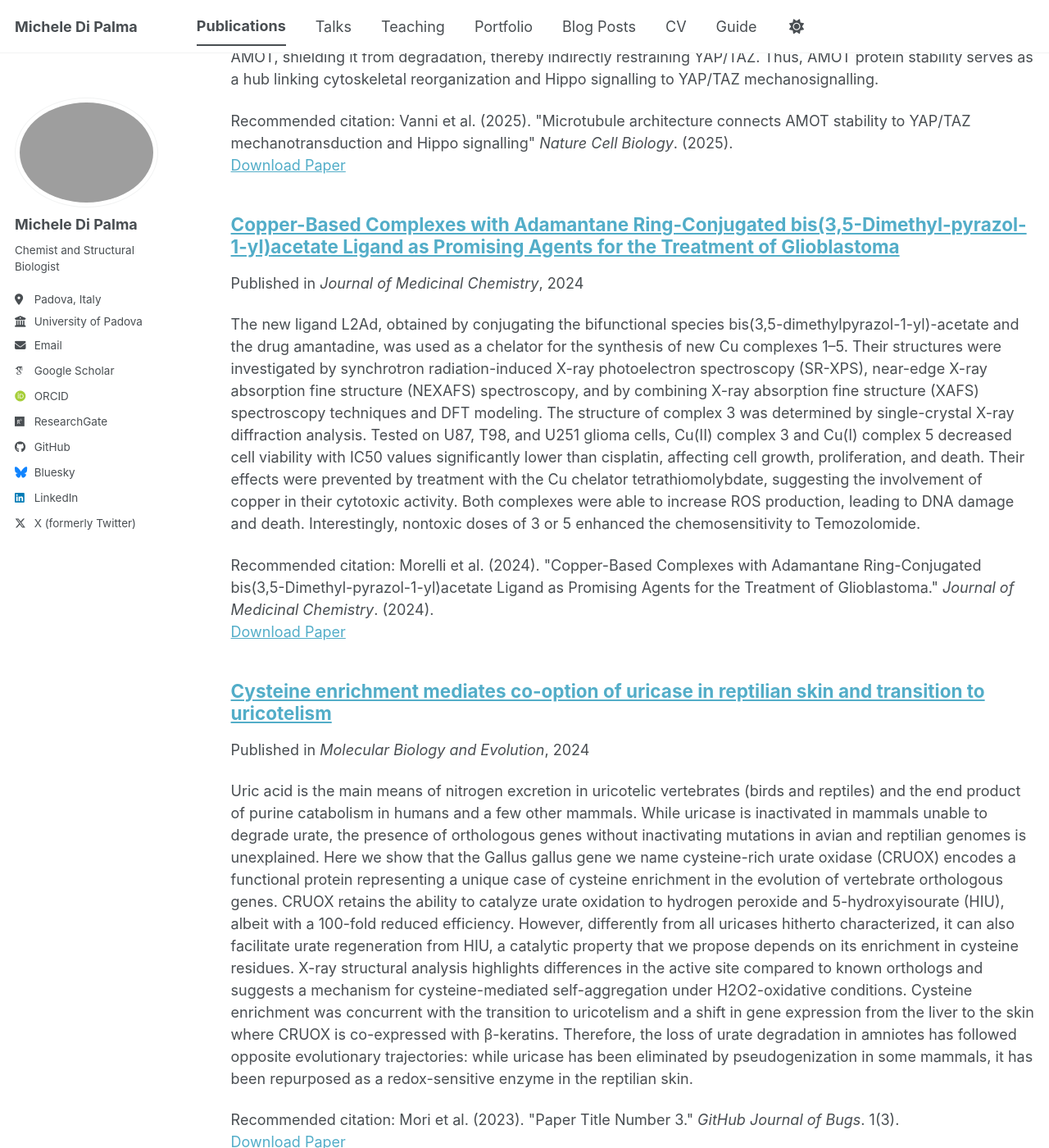
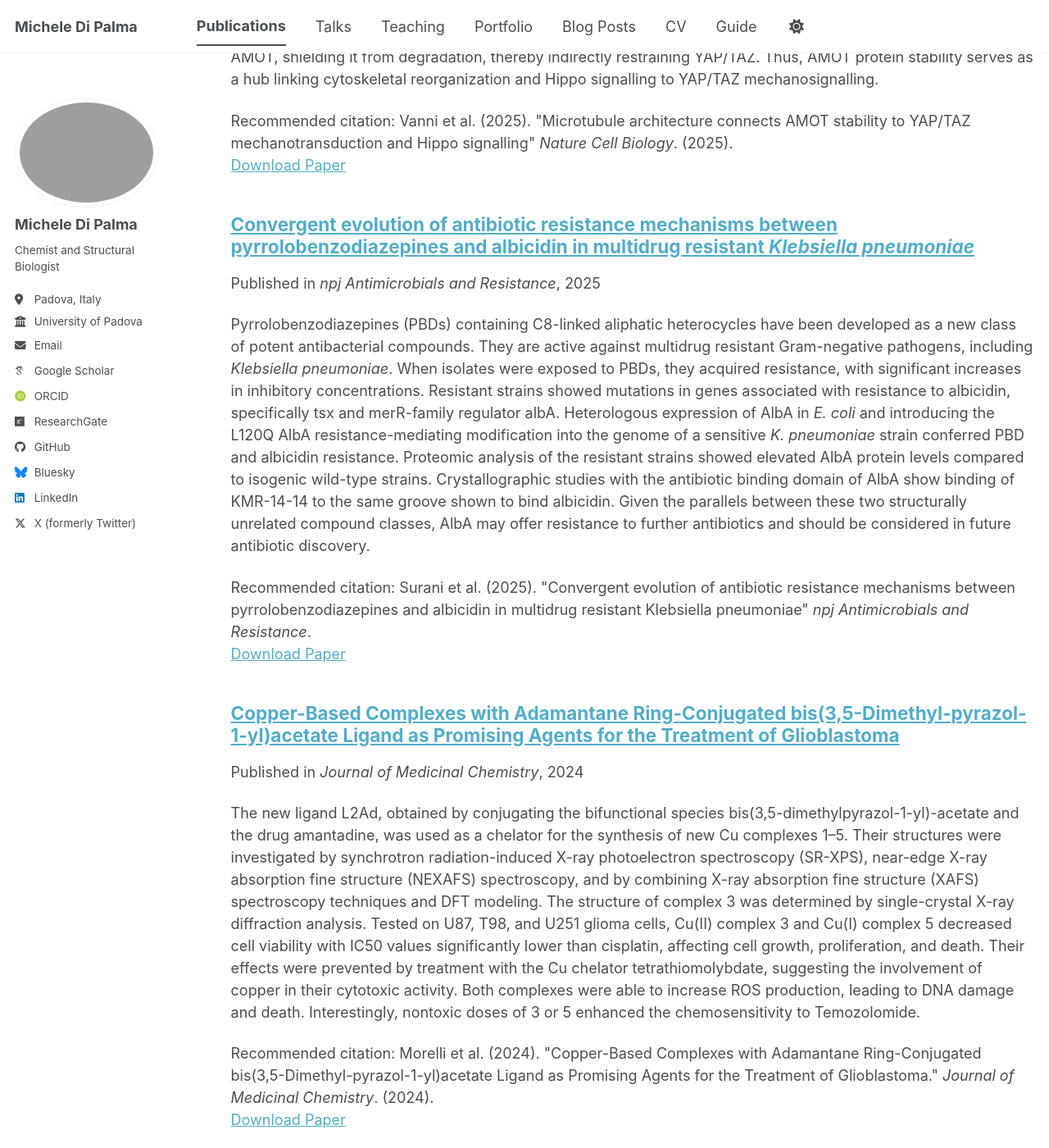
Before and after one commit to michele-dipalma/website, a Jekyll site: the page built from _pages/publications.html, in a window 1280 px wide and 1400 px high, scrolled down 1265 px. Shown: the whole window at 82% size. Built offline with Jekyll 4.4.1, drawn with Linux system fonts in a browser that asks for light colours; some web fonts are replaced; a script bundle is joined from its source files by our own code; library files that are not in the unit come from our copies; some of the changed text lies outside the part shown.

Commit message:
Update surani.md

```diff
--- a/_publications/surani.md
+++ b/_publications/surani.md
@@ -1,9 +1,9 @@
 ---
-title: "Convergent evolution of antibiotic resistance mechanisms between pyrrolobenzodiazepines and albicidin in multidrug resistant Klebsiella pneumoniae"
+title: "Convergent evolution of antibiotic resistance mechanisms between pyrrolobenzodiazepines and albicidin in multidrug resistant <i>Klebsiella pneumoniae</i>"
 collection: publications
-category: conferences
+category: manuscripts
 permalink: /publication/2024-02-17-paper-title-number-4
-excerpt: 'This paper is about fixing template issue #693.'
+excerpt: 'Pyrrolobenzodiazepines (PBDs) containing C8-linked aliphatic heterocycles have been developed as a new class of potent antibacterial compounds. They are active against multidrug resistant Gram-negative pathogens, including <i>Klebsiella pneumoniae</i>. When isolates were exposed to PBDs, they acquired resistance, with significant increases in inhibitory concentrations. Resistant strains showed mutations in genes associated with resistance to albicidin, specifically tsx and merR-family regulator albA. Heterologous expression of AlbA in <i>E. coli</i> and introducing the L120Q AlbA resistance-mediating modification into the genome of a sensitive <i>K. pneumoniae</i> strain conferred PBD and albicidin resistance. Proteomic analysis of the resistant strains showed elevated AlbA protein levels compared to isogenic wild-type strains. Crystallographic studies with the antibiotic binding domain of AlbA show binding of KMR-14-14 to the same groove shown to bind albicidin. Given the parallels between these two structurally unrelated compound classes, AlbA may offer resistance to further antibiotics and should be considered in future antibiotic discovery.'
 date: 2025-06-06
 venue: 'npj Antimicrobials and Resistance'
 paperurl: 'https://doi.org/10.1038/s44259-025-00104-4'
```
